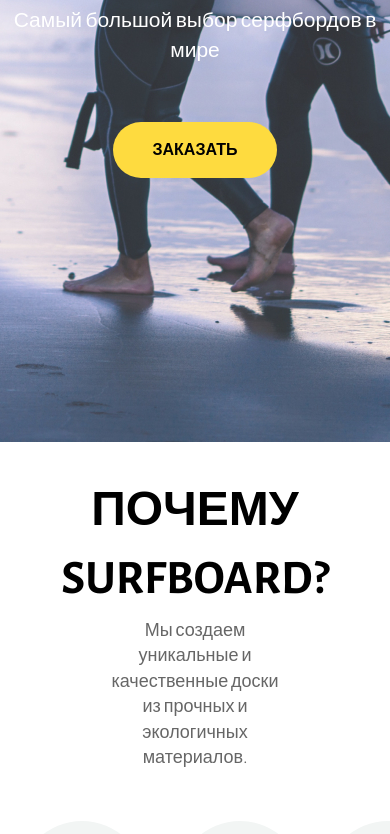
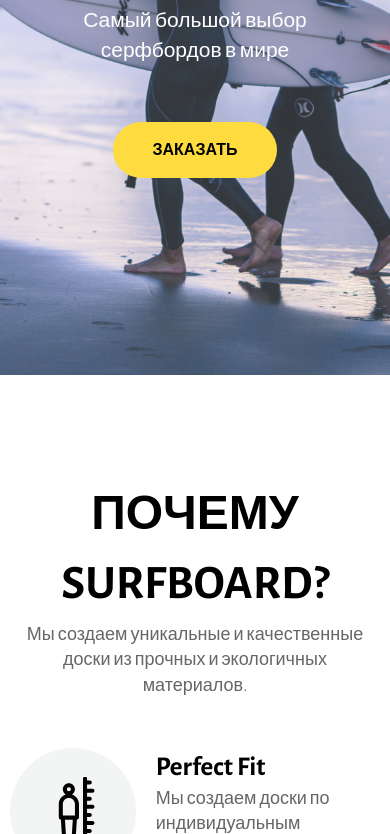
Before and after one commit to AXX1D/surfboard, a plain HTML site: page index.html in a window 390 px wide. Shown: the part 402-1236 px from the top of the page. Drawn offline with nearby package versions, Linux system fonts and the light colour scheme.

Commit message:
added mobile layout

```diff
--- a/css/components/benefit.scss
+++ b/css/components/benefit.scss
@@ -1,5 +1,10 @@
 .benefit {
     text-align: center;
+
+    @include phones {
+        display: flex;
+        text-align: left;
+    }
 }
 
 .benefit__image-wrapper {
@@ -24,3 +29,18 @@
 .benefit__desc{
     color: #666666;
 }
+
+.benefit__title {
+    font-size: rem(27px);
+    font-weight: bold;
+
+    @include phones {
+        margin-bottom: 0;
+    }
+}
+
+.benefit__image {
+    @include phones {
+        margin-right: rem(20px);
+    }
+}
--- a/css/components/benefits.scss
+++ b/css/components/benefits.scss
@@ -1,5 +1,9 @@
 .benefits {
     display: flex;
+
+    @include phones {
+        flex-direction: column;
+    }
 }
 
 .benefits__item {
@@ -7,12 +11,20 @@
     padding: 0 3%;
     position: relative;
 
+    @include phones {
+        padding: 0;
+    }
+
     &:before {
         content: url("../../img/shape.png");
         position: absolute;
         top: rem(50px);
         right: 0;
         transform: translateX(50%);
+
+        @include phones {
+            display: none;
+        }
     }
 
     &:first-child {
@@ -27,8 +39,3 @@
         }
     }
     }
-
-.benefit__title {
-    font-size: rem(27px);
-    font-weight: bold;
-}
--- /dev/null
+++ b/css/components/contacts.scss
@@ -0,0 +1,11 @@
+.contacts {
+    font-style: normal;
+    font-size: rem(20px);
+
+    @include phones {
+        margin-bottom: 10px;
+        display: flex;
+        flex-direction: column;
+        align-items: center;
+    }
+}
--- a/css/components/footer.scss
+++ b/css/components/footer.scss
@@ -1,3 +1,18 @@
-.footer-container {
-    display: block;
+.footer {
+    position: absolute;
+    bottom: 0;
+    left: 0;
+    right: 0;
+    padding: rem(23px) 0;
+    background: #FFFFFF;
 }
+
+.footer__container {
+    display: flex;
+    justify-content: space-between;
+    align-items: center;
+
+    @include phones {
+        flex-direction: column;
+    }
+}
--- a/css/components/form.scss
+++ b/css/components/form.scss
@@ -4,6 +4,10 @@
     @include tablets {
         flex-direction: column;
         padding: 0 18%;
+    }
+
+    @include phones {
+        padding: 0;
     }
 }
 
@@ -56,6 +60,11 @@
     display: flex;
     flex-wrap: wrap;
     margin-bottom: rem(40px);
+
+    @include phones {
+        justify-content: center;
+    }
+
 }
 
 .form__btns {
--- a/css/components/headline.scss
+++ b/css/components/headline.scss
@@ -10,4 +10,8 @@
     padding: 0 26%;
     margin-bottom: rem(49px);
     color: #666666;
+
+    @include phones {
+        padding: 0 2%;
+    }
 }
--- a/css/components/hero.scss
+++ b/css/components/hero.scss
@@ -5,7 +5,10 @@
     color: #FFFFFF;
 
     @include tablets {
-        background: url("../../img/tablet-img.jpg") center bottom no-repeat;
+        background: url("../../img/tablet-img.jpg") center center no-repeat;
+    }
+    @include phones {
+        background: url("../../img/mobile-img.jpg") center center no-repeat;
     }
 }
 
@@ -51,4 +54,8 @@
 .hero__title-desc {
     font-size: rem(21px);
     margin-bottom: rem(56px);
+
+    @include phones {
+        padding: 0 16%;
+    }
 }
--- a/css/components/map.scss
+++ b/css/components/map.scss
@@ -1,4 +1,4 @@
-.map-section{
+.map{
     background: url("../../img/map.jpg") center center no-repeat;
     background-size: 100%;
     height: 100vh;
--- a/css/main.scss
+++ b/css/main.scss
@@ -38,3 +38,4 @@ $z-fixed-menu: 100;
 @import "components/hamburger";
 @import "components/map";
 @import "components/footer";
+@import "components/contacts";
--- a/index.html
+++ b/index.html
@@ -240,7 +240,7 @@
                 </div>
             </section>
             <section class="section map-section">
-                <div class="container">
+                <div id="map"></div>
                 <div class="footer">
                     <div class="container footer-container">
                         <address class="contacts">
@@ -258,7 +258,6 @@
                               <li class="socials__item socials__item--icon--insta"> <a href="#" class="socials__link"></a></li>
                                <li class="socials__item socials__item--icon--twitter"> <a href="#" class="socials__link"></a></li>
                            </ul>
-                        </div>
                     </div>
                 </div>
             </section>
```
Also changed, not shown: css/main.css, img/mobile-img.jpg (added). Lines whose indentation alone changed are shown as unchanged.
